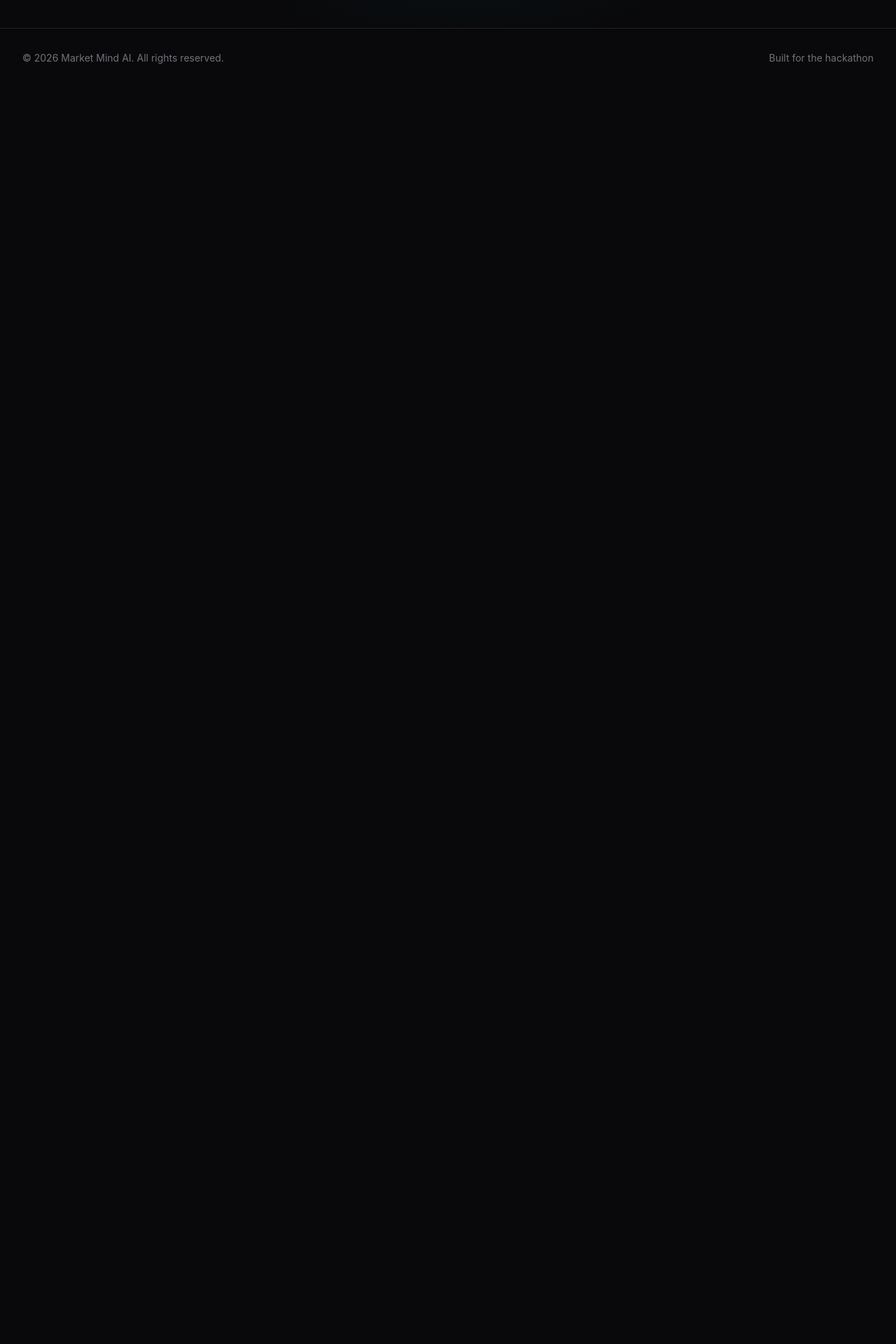
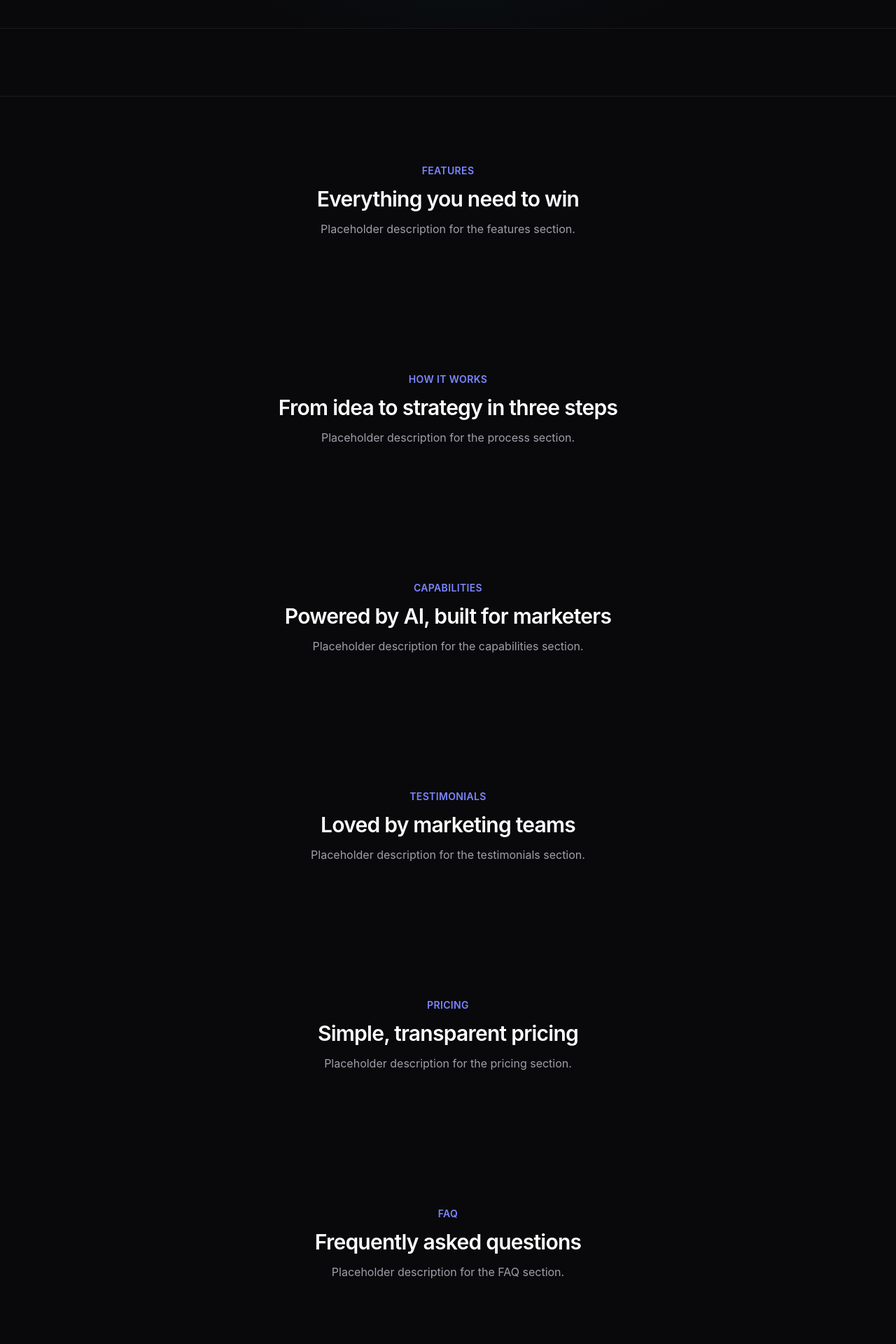
Before and after one commit to Mirghalib/market-mind-ai, a React (Vite) app in the folder frontend/: page / in a window 1280 px wide. Shown: the part 760-2680 px from the top of the page at 70% size. Before the commit the page ends 885 px from the top, so only its background shows below. Built offline with nearby package versions, Linux system fonts and the light colour scheme; no server answers.

Commit message:
feat: create landing page component architecture

```diff
--- /dev/null
+++ b/frontend/src/components/landing/CTA.jsx
@@ -0,0 +1,14 @@
+import Button from '@/components/ui/Button'
+
+export default function CTA() {
+  return (
+    <section id="cta" aria-label="Get started" className="bg-zinc-950 py-24">
+      <div className="mx-auto max-w-7xl px-4 sm:px-6 lg:px-8">
+        {/* Content: final call-to-action panel */}
+        <Button to="/register" size="lg">
+          Get started free
+        </Button>
+      </div>
+    </section>
+  )
+}
--- /dev/null
+++ b/frontend/src/components/landing/Capabilities.jsx
@@ -0,0 +1,17 @@
+import SectionTitle from '@/components/ui/SectionTitle'
+
+export default function Capabilities() {
+  return (
+    <section id="capabilities" className="bg-zinc-950 py-24">
+      <div className="mx-auto max-w-7xl px-4 sm:px-6 lg:px-8">
+        <SectionTitle
+          eyebrow="Capabilities"
+          title="Powered by AI, built for marketers"
+          description="Placeholder description for the capabilities section."
+          align="center"
+        />
+        {/* Content: capabilities showcase */}
+      </div>
+    </section>
+  )
+}
--- /dev/null
+++ b/frontend/src/components/landing/FAQ.jsx
@@ -0,0 +1,17 @@
+import SectionTitle from '@/components/ui/SectionTitle'
+
+export default function FAQ() {
+  return (
+    <section id="faq" className="bg-zinc-950 py-24">
+      <div className="mx-auto max-w-3xl px-4 sm:px-6 lg:px-8">
+        <SectionTitle
+          eyebrow="FAQ"
+          title="Frequently asked questions"
+          description="Placeholder description for the FAQ section."
+          align="center"
+        />
+        {/* Content: accordion Q&A */}
+      </div>
+    </section>
+  )
+}
--- /dev/null
+++ b/frontend/src/components/landing/Features.jsx
@@ -0,0 +1,17 @@
+import SectionTitle from '@/components/ui/SectionTitle'
+
+export default function Features() {
+  return (
+    <section id="features" className="bg-zinc-950 py-24">
+      <div className="mx-auto max-w-7xl px-4 sm:px-6 lg:px-8">
+        <SectionTitle
+          eyebrow="Features"
+          title="Everything you need to win"
+          description="Placeholder description for the features section."
+          align="center"
+        />
+        {/* Content: feature grid */}
+      </div>
+    </section>
+  )
+}
--- /dev/null
+++ b/frontend/src/components/landing/HowItWorks.jsx
@@ -0,0 +1,17 @@
+import SectionTitle from '@/components/ui/SectionTitle'
+
+export default function HowItWorks() {
+  return (
+    <section id="how-it-works" className="bg-zinc-950 py-24">
+      <div className="mx-auto max-w-7xl px-4 sm:px-6 lg:px-8">
+        <SectionTitle
+          eyebrow="How it works"
+          title="From idea to strategy in three steps"
+          description="Placeholder description for the process section."
+          align="center"
+        />
+        {/* Content: step-by-step process */}
+      </div>
+    </section>
+  )
+}
--- /dev/null
+++ b/frontend/src/components/landing/Pricing.jsx
@@ -0,0 +1,17 @@
+import SectionTitle from '@/components/ui/SectionTitle'
+
+export default function Pricing() {
+  return (
+    <section id="pricing" className="bg-zinc-950 py-24">
+      <div className="mx-auto max-w-7xl px-4 sm:px-6 lg:px-8">
+        <SectionTitle
+          eyebrow="Pricing"
+          title="Simple, transparent pricing"
+          description="Placeholder description for the pricing section."
+          align="center"
+        />
+        {/* Content: pricing tiers */}
+      </div>
+    </section>
+  )
+}
--- /dev/null
+++ b/frontend/src/components/landing/Testimonials.jsx
@@ -0,0 +1,17 @@
+import SectionTitle from '@/components/ui/SectionTitle'
+
+export default function Testimonials() {
+  return (
+    <section id="testimonials" className="bg-zinc-950 py-24">
+      <div className="mx-auto max-w-7xl px-4 sm:px-6 lg:px-8">
+        <SectionTitle
+          eyebrow="Testimonials"
+          title="Loved by marketing teams"
+          description="Placeholder description for the testimonials section."
+          align="center"
+        />
+        {/* Content: customer quotes */}
+      </div>
+    </section>
+  )
+}
--- /dev/null
+++ b/frontend/src/components/landing/TrustedBy.jsx
@@ -0,0 +1,13 @@
+export default function TrustedBy() {
+  return (
+    <section
+      id="trusted-by"
+      aria-label="Trusted by leading companies"
+      className="border-y border-zinc-800/60 bg-zinc-950 py-12"
+    >
+      <div className="mx-auto max-w-7xl px-4 sm:px-6 lg:px-8">
+        {/* Content: company logo strip */}
+      </div>
+    </section>
+  )
+}
--- a/frontend/src/pages/Landing/Landing.jsx
+++ b/frontend/src/pages/Landing/Landing.jsx
@@ -1,6 +1,14 @@
 import Navbar from '@/components/common/Navbar'
+import Hero from '@/components/landing/Hero'
+import TrustedBy from '@/components/landing/TrustedBy'
+import Features from '@/components/landing/Features'
+import HowItWorks from '@/components/landing/HowItWorks'
+import Capabilities from '@/components/landing/Capabilities'
+import Testimonials from '@/components/landing/Testimonials'
+import Pricing from '@/components/landing/Pricing'
+import FAQ from '@/components/landing/FAQ'
+import CTA from '@/components/landing/CTA'
 import Footer from '@/components/common/Footer'
-import Hero from '@/components/landing/Hero'
 
 export default function Landing() {
   return (
@@ -8,6 +16,14 @@ export default function Landing() {
       <Navbar />
       <main className="flex-1">
         <Hero />
+        <TrustedBy />
+        <Features />
+        <HowItWorks />
+        <Capabilities />
+        <Testimonials />
+        <Pricing />
+        <FAQ />
+        <CTA />
       </main>
       <Footer />
     </div>
```
Also changed, not shown: frontend/.commandcode/taste/taste/taste.md.
